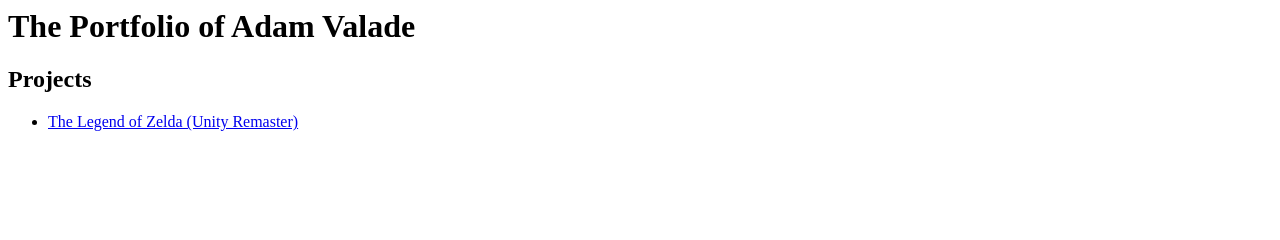
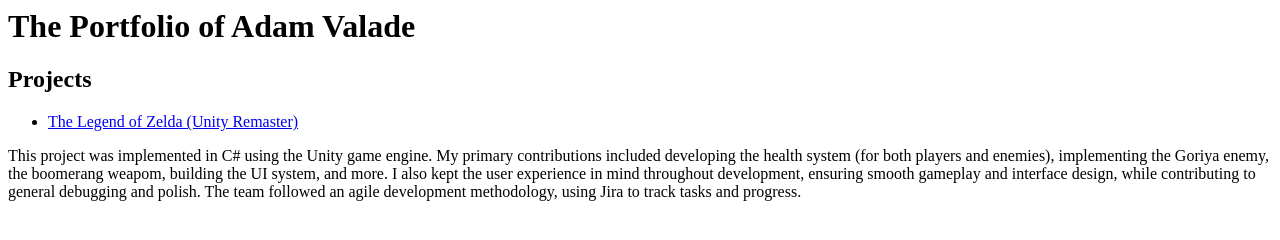
Before and after one commit to Adamvalade/Adamvalade.github.io, a plain HTML site: page index.html in a window 1280 px wide. Drawn offline with Linux system fonts and the light colour scheme.

Commit message:
494 project portfolio

```diff
--- a/index.html
+++ b/index.html
@@ -395,5 +395,12 @@
 <li><a href="https://cdn.destructoid.com//ul/317824-zelda%20memes.jpg">The Legend of Zelda (Unity Remaster)</a></li>
 </ul>
 
-<!-- TIP: Rename this file "index.html", and it will become the default landing page whenever someone navigates their browser to your domain. -->
+<p>
+  This project was implemented in C# using the Unity game engine. My primary contributions included
+  developing the health system (for both players and enemies), implementing the Goriya enemy,
+  the boomerang weapom, building the UI system, and more. I also kept the user experience
+  in mind throughout development, ensuring smooth gameplay and interface design,
+  while contributing to general debugging and polish. The team followed an agile development
+  methodology, using Jira to track tasks and progress.
+</p>
 </html>
```
